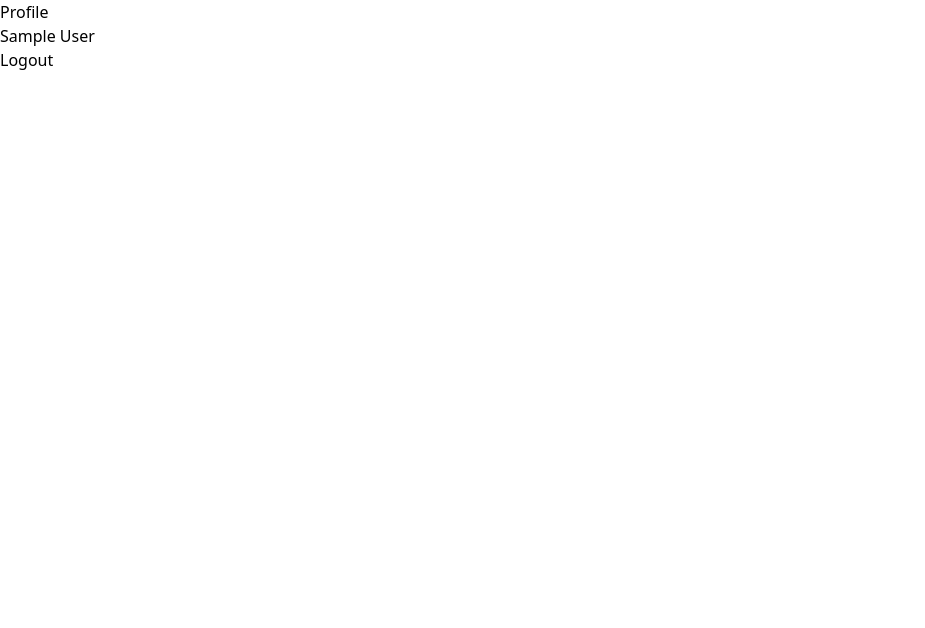
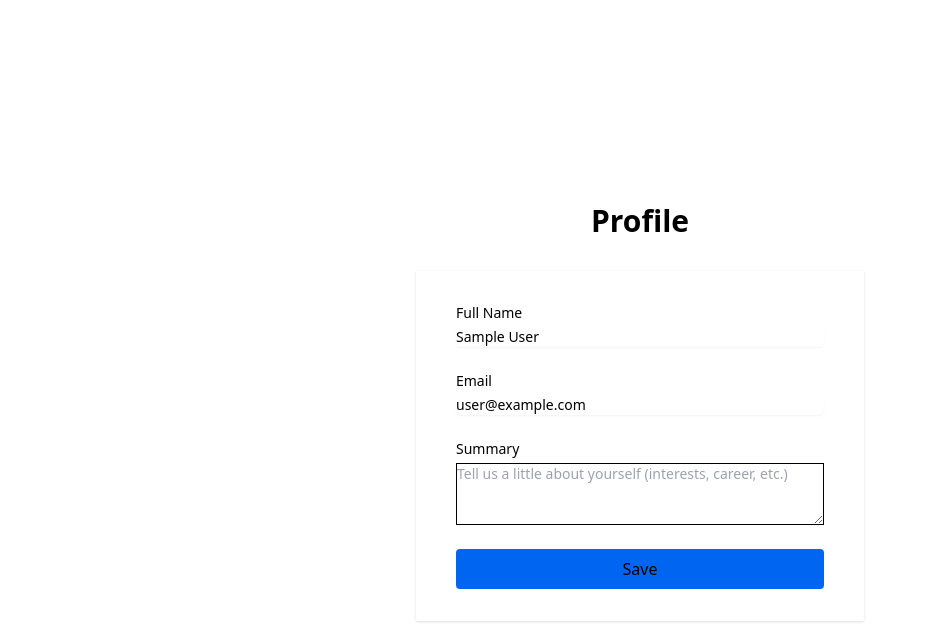
Before and after one commit to Code-Stake/codestake, a React (Create React App) app in the folder frontend/: page /profile in a window 1280 px wide. Shown: the top 628 px of the page, without its empty margins (0-925 px from the left). Built offline with nearby package versions, Linux system fonts and the light colour scheme; no server answers; sample sign-in values are in the browser's storage.

Commit message:
profile page component

```diff
--- a/frontend/package.json
+++ b/frontend/package.json
@@ -23,7 +23,6 @@
     "react-router-dom": "^6.9.0",
     "react-scripts": "5.0.1",
     "react-select": "^5.7.0",
-    "react-simple-resizer": "^2.1.0",
     "react-toastify": "^9.1.1",
     "remark-gfm": "^3.0.1",
     "socket.io-client": "^4.5.4",
--- a/frontend/src/pages/Profile.tsx
+++ b/frontend/src/pages/Profile.tsx
@@ -1,7 +1,7 @@
 import React from "react";
 import { UserAuth } from "../context/AuthContext";
 import { useNavigate } from "react-router-dom";
-
+import { PaperClipIcon } from "@heroicons/react/20/solid";
 
 export const Profile = () => {
   // @ts-ignore
@@ -30,9 +30,75 @@ export const Profile = () => {
 
   return (
     <div>
-      <h1>Profile</h1>
-      <h2>{user?.displayName}</h2>
-      <button onClick={handleLogout}>Logout</button>
+      {/* <button onClick={handleLogout}>Logout</button> */}
+
+      <div className="bg-gray-100 min-h-screen flex flex-col justify-center py-12 lg:px-6 lg:px-8">
+        <div className="sm:mx-auto sm:w-full sm:max-w-md">
+          <h2 className="mt-6 text-center text-3xl font-extrabold text-gray-900">Profile</h2>
+        </div>
+
+        <div className="mt-8 sm:mx-auto sm:w-full sm:max-w-md">
+          <div className="bg-white py-8 px-4 shadow  sm:px-10">
+            <div>
+              <label htmlFor="full_name" className="block text-sm font-medium text-gray-700">
+                Full Name
+              </label>
+              <div className="mt-1">
+                <input
+                  type="text"
+                  name="full_name"
+                  id="full_name"
+                  contentEditable={false}
+                  readOnly={true}
+                  className="shadow-sm focus:ring-indigo-500 focus:border-indigo-500 block w-full sm:text-sm border-gray-300 rounded-md"
+                  value={user?.displayName}
+                />
+              </div>
+            </div>
+
+            <div className="mt-6">
+              <label htmlFor="email" className="block text-sm font-medium text-gray-700">
+                Email
+              </label>
+              <div className="mt-1">
+                <input
+                  type="email"
+                  name="email"
+                  id="email"
+                  autoComplete="email"
+                  className="shadow-sm focus:ring-indigo-500 focus:border-indigo-500 block w-full sm:text-sm border-gray-300 rounded-md"
+                  readOnly={true}
+                  value={user?.email}
+                />
+              </div>
+            </div>
+
+            <div className="mt-6">
+              <label htmlFor="summary" className="block text-sm font-medium text-gray-700">
+                Summary
+              </label>
+              <div className="mt-1">
+                <textarea
+                  id="summary"
+                  name="summary"
+                  rows={3}
+                  className=" block w-full sm:text-sm bg-white border border-gray-300"
+                  placeholder="Tell us a little about yourself (interests, career, etc.)"
+                />
+              </div>
+            </div>
+
+            <div className="mt-6">
+              <button
+                type="submit"
+                className="w-full flex justify-center bg-codestake hover:bg-opacity-80 active:bg-opacity-60 text-white py-2 px-4 rounded focus:outline-none focus:ring-2 focus:ring-codestake focus:ring-offset-2"
+              >
+                Save
+              </button>
+            </div>
+          </div>
+        </div>
+      </div>
     </div>
   );
 };
--- a/frontend/src/pages/codeEditor.tsx
+++ b/frontend/src/pages/codeEditor.tsx
@@ -15,7 +15,7 @@ import ThemeDropdown from "../components/editor/ThemeDropdown";
 import LanguagesDropdown from "../components/editor/LanguagesDropdown";
 import axios from "axios";
 import { compile } from "../api/compile";
-import { Bar, Container, Section } from "react-simple-resizer";
+// import { Bar, Container, Section } from "react-simple-resizer";
 import { ReactMarkdown } from "react-markdown/lib/react-markdown";
 import remarkGfm from "remark-gfm";
 
```
Also changed, not shown: 2 other files (tests, documents, lock files or other folders). Lines whose indentation alone changed are shown as unchanged.
